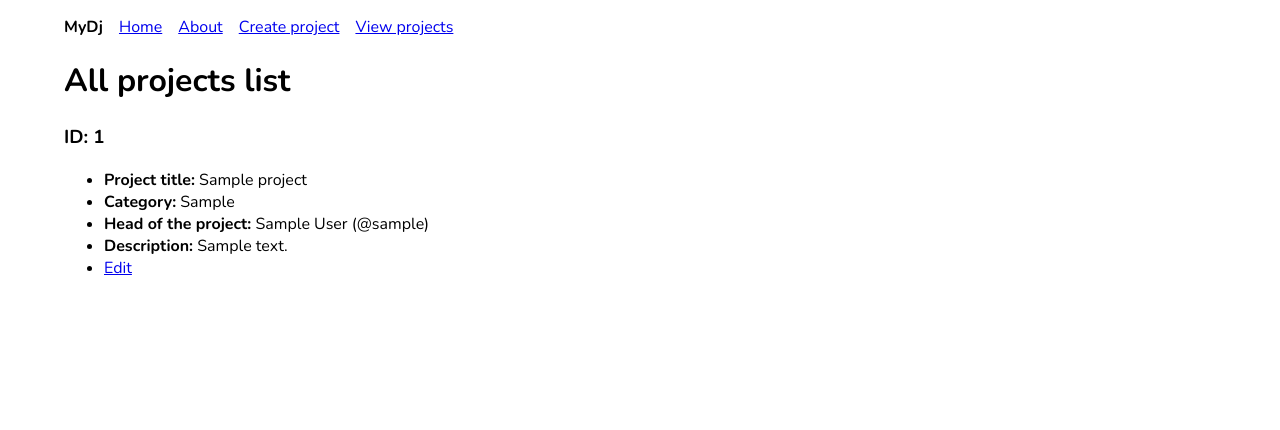
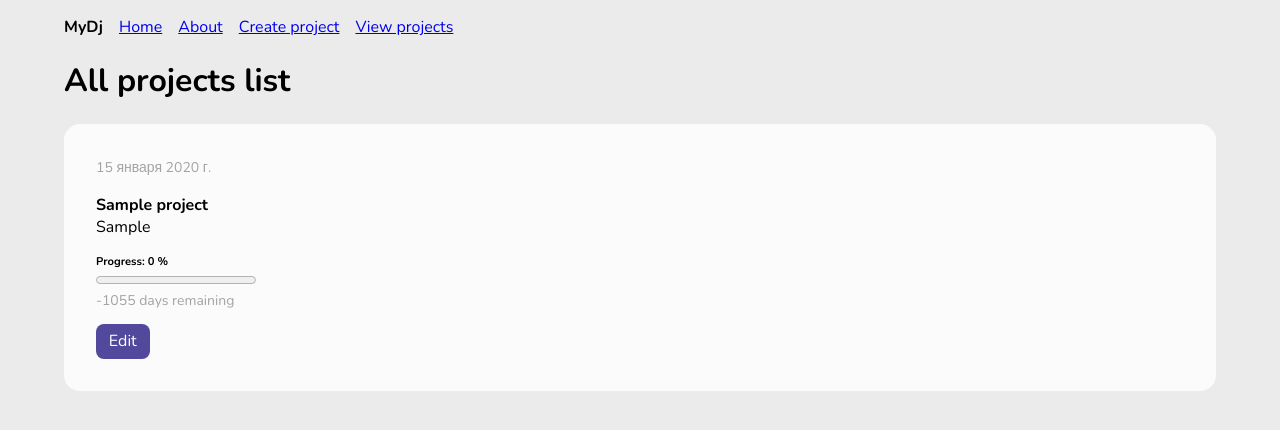
Before and after one commit to vlnko/pmx, a Django app: page /projects/all in a window 1280 px wide. Shown: the top 430 px of the page. Run offline with Django 4.2, Linux system fonts and the light colour scheme; a user stored in the database is signed in; tables that the repository leaves empty hold one stand-in row (values such as "Sample post").

Commit message:
put project progress to templates

```diff
--- a/mydj/settings.py
+++ b/mydj/settings.py
@@ -112,7 +112,7 @@ STATIC_ROOT = BASE_DIR / "staticfiles"
 
 STATIC_URL = "/static/"
 
-STATICFILES_DIRS = [BASE_DIR / "static"]
+STATICFILES_DIRS = [BASE_DIR / "static/"]
 
 
 # Default primary key field type
--- a/projects/models.py
+++ b/projects/models.py
@@ -20,9 +20,19 @@ class Project(models.Model):
         verbose_name = 'Проект'
         verbose_name_plural = 'Проекты'
 
-    def days_remaining():
-        delta = str(self.date_end - datetime.date.today())[:-9]
-        return delta
+    def days_remaining(self):
+        d = str(self.deadline - datetime.date.today())[:-9]
+        return d
+
+    def progress(self):
+        tasks_all = len(self.task_set.all())
+        tasks_done = len(self.task_set.all().filter(status="DN"))
+        if tasks_all > 0:
+            percent = tasks_done / tasks_all * 100
+            p = int(percent)
+        else:
+            p = 0
+        return p
 
 
 def one_week_from_today():
--- a/projects/views.py
+++ b/projects/views.py
@@ -16,6 +16,7 @@ class ProjectCreateView(LoginRequiredMixin, CreateView):
 class ProjectListView(LoginRequiredMixin, ListView):
     model = Project
     context_object_name = 'projects'
+    queryset = Project.objects.all().prefetch_related('task_set').all()
 
 
 class ProjectUpdateView(LoginRequiredMixin, UpdateView):
--- a/static/main.css
+++ b/static/main.css
@@ -7,6 +7,7 @@ body {
     padding: 1rem 4rem;
     margin: 0;
     font-family: 'Nunito', sans-serif;
+    background-color: #EBEBEB;
 }
 
 
@@ -22,4 +23,52 @@ body {
 }
 .nav li:not(:last-child) {
     margin-right: 1rem;
-  }
+}
+
+
+
+
+.btn-primary {
+    background-color: #52489C;
+    padding: .4rem .8rem;
+    border-radius: 8px;
+    display: inline-block;
+    text-decoration: none;
+    color: white;
+}
+.btn-primary:hover {
+    background-color: #473f85;
+}
+
+
+
+.card {
+    background-color: #FBFBFB;
+    padding: 2rem;
+    border-radius: 16px;
+}
+
+
+
+
+
+
+
+
+.project-date {
+    font-weight: 400;
+    font-size: 14px;
+    line-height: 19px;
+    color: #A3A3A3;
+    margin-top: 0;
+}
+.project-title {
+    font-weight: 700;
+    font-size: 16px;
+    line-height: 22px;
+    margin-top: 1rem;
+    margin-bottom: 0;
+}
+.project-category {
+    margin-top: 0;
+}
--- a/templates/projects/project_list.html
+++ b/templates/projects/project_list.html
@@ -9,14 +9,15 @@
     {% if projects %}
 
         {% for project in projects %}
-            <h3>ID: {{ project.id }}</h3>
-            <ul>
-                <li><b>Project title:</b> {{ project.title}}</li>
-                <li><b>Category:</b> {{ project.category}}</li>
-                <li><b>Head of the project:</b> {{ project.head}}</li>
-                <li><b>Description:</b> {{ project.description}}</li>
-                <li><a href="{%url 'project-update' project.id %}">Edit</a></li>
-            </ul>
+        <div class="card" style="margin-bottom: 1rem;">
+            <span class="project-date">{{ project.created }}</span>
+            <h4 class="project-title">{{ project.title }}</h4>
+            <p class="project-category">{{ project.category}}</p>
+            <p style="margin: 0; font-size: .7rem; font-weight: 700;">Progress: {{ project.progress }} %</p>
+            <progress value="{{ project.progress }}" max="100"></progress>
+            <p class="project-date">{{ project.days_remaining }} remaining</p>
+            <a class="btn-primary" href="{%url 'project-update' project.id %}">Edit</a>
+        </div>
         {% endfor %}
 
     {% else %}
```
